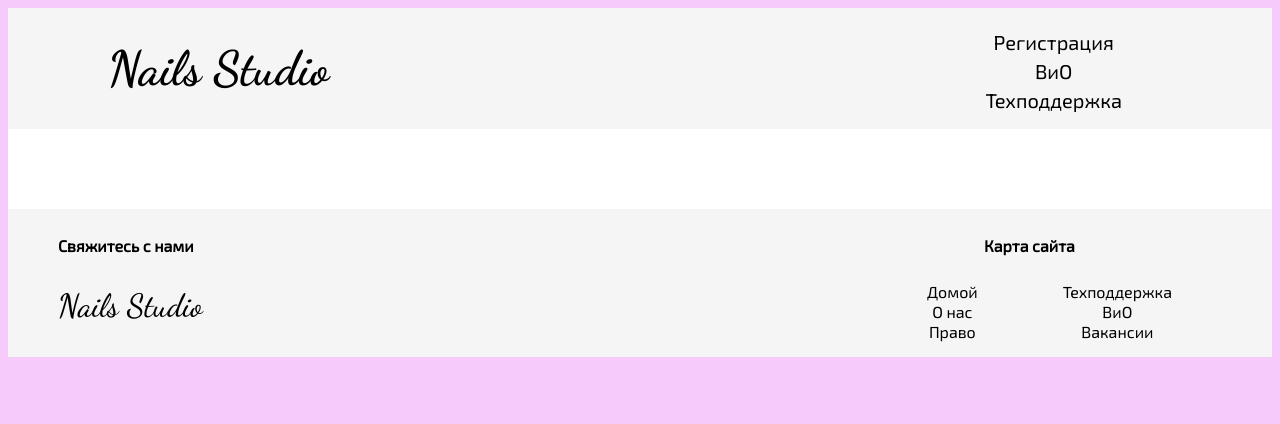
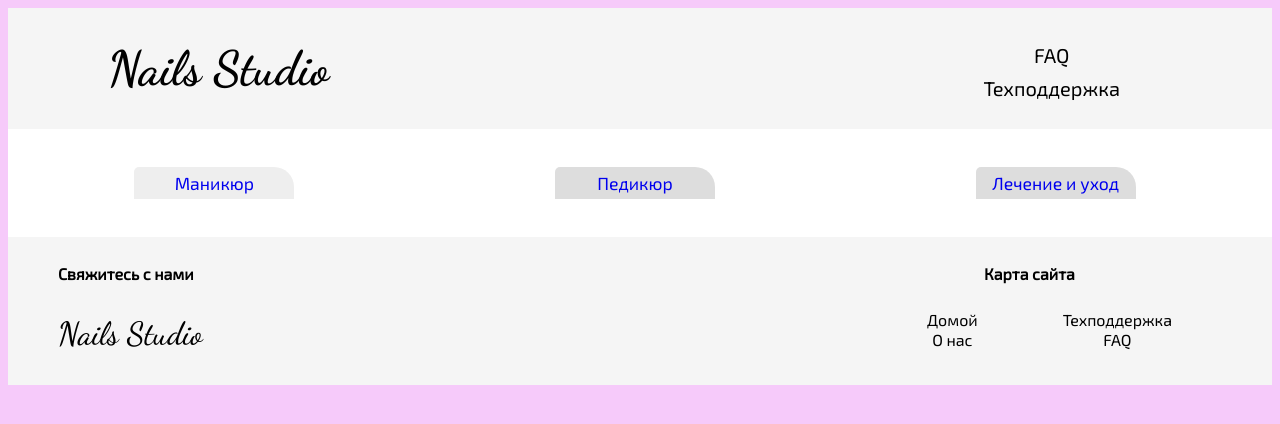
Before and after one commit to Avdonins/VPKursovaya, a plain HTML site: page client/main.html in a window 1280 px wide. Drawn offline with Linux system fonts and the light colour scheme.

Commit message:
Добавлены вкладки в main и стили для него

```diff
--- a/client/main.html
+++ b/client/main.html
@@ -11,15 +11,18 @@
                 <div class="container">
                     <h1 class="header_text">Nails Studio</h1>
                     <nav class="header_nav_links">
-                        <a class="header_nav_item" href="#">Регистрация</a>
-                        <a class="header_nav_item" href="./FAQ.html">ВиО</a>
+                        <a class="header_nav_item" href="#">FAQ</a>
                         <a class="header_nav_item" href="#">Техподдержка</a>
                     </nav>
                 </div>
             </header>
             <main>
                 <div class="container">
-
+                    <div class="main_tabs">
+                        <a class="main_tabs_item" href="#"><span class="active">Маникюр</span></a>
+                        <a class="main_tabs_item" href="#"><span>Педикюр</span></a>
+                        <a class="main_tabs_item" href="#"><span>Лечение и уход</span></a>
+                    </div>
                     <div class="content">
 
                     </div>
@@ -35,16 +38,14 @@
                         <h5 class="footer_sitemap_title">Карта сайта</h5>
                         <div class="footer_sitemap_mapleft">
                             <ul class="footer_sitemap_list">
-                                <li><a class="footer_sitemap_list_item" href="#">Домой</a></li>
+                                <li><a class="footer_sitemap_list_item" href="./main.html">Домой</a></li>
                                 <li><a class="footer_sitemap_list_item" href="#">О нас</a></li>
-                                <li><a class="footer_sitemap_list_item" href="#">Право</a></li>
                             </ul>
                         </div>
                         <div class="footer_sitemap_mapright">
                             <ul class="footer_sitemap_list">
                                 <li><a class="footer_sitemap_list_item" href="#">Техподдержка</a></li>
-                                <li><a class="footer_sitemap_list_item" href="#">ВиО</a></li>
-                                <li><a class="footer_sitemap_list_item" href="#">Вакансии</a></li>
+                                <li><a class="footer_sitemap_list_item" href="#">FAQ</a></li>
                             </ul>
                         </div>
                     </div>
--- a/client/styles/style.css
+++ b/client/styles/style.css
@@ -44,6 +44,7 @@ header {
     font-size: 125%;
     margin-top: 5px;
     text-decoration: none;
+    padding: 2px;
     color: black;
     transition: .2s ease-in;
 }
@@ -59,7 +60,28 @@ header {
 main {
     background-color: white;
     overflow: auto;
-    padding: 40px;
+    padding: 3% 10%;
+}
+
+.main_tabs{
+    display: flex;
+    justify-content: space-between;
+}
+
+.main_tabs_item span{
+    display: inline-block;
+    border-radius: 5px 20px 0 0;
+    font-family: 'Exo 2', sans-serif;
+    font-size: 110%;
+    width: 150px;
+    margin-right: 10px;
+    text-align: center;
+    background: #ddd;
+    padding: 5px;
+}
+
+.main_tabs_item span.active{
+    background: #eee;
 }
 
 footer {
```
